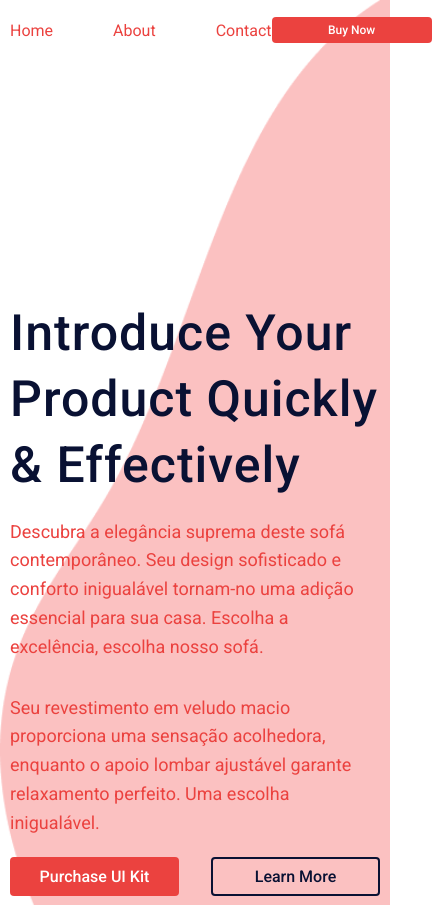
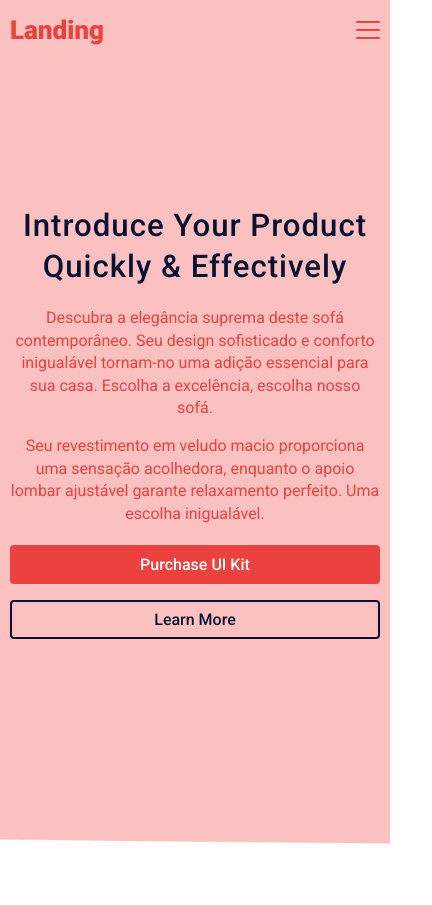
Before and after one commit to viniciusbecaleti/adatech-landing-page-errors, a plain HTML site: page index.html in a window 390 px wide. Shown: the top 905 px of the page, 432 px wide, since content can reach past the window. Drawn offline with nearby package versions, Linux system fonts and the light colour scheme.

Commit message:
feat: responsive

```diff
--- a/index.html
+++ b/index.html
@@ -33,18 +33,24 @@
         <img src="/assets/logo.png" />
       </div>
 
-      <button type="button" class="button button--small">Buy Now</button>
+      <button type="button" class="buynow button button--small">Buy Now</button>
+
+      <button type="button" data-menu="open">
+        <img src="/assets/hamburger.svg" alt="" />
+      </button>
     </div>
   </header>
 
   <main class="content">
     <div class="background">
-      <img src="/assets/background.png" alt="">
+      <img class="desktop" src="/assets/background.png" alt="">
+      <img class="mobile" src="/assets/background-mobile.png" alt="">
     </div>
 
     <div class="container-fluid">
       <div class="introduction">
         <h1>Introduce Your Product Quickly & Effectively</h1>
+
         <div>
           <p>
             Descubra a elegância suprema deste sofá contemporâneo. Seu design sofisticado e conforto inigualável
@@ -55,10 +61,11 @@
             garante relaxamento perfeito. Uma escolha inigualável.
           </p>
         </div>
-       <div class="action">
-        <button type="button" class="button">Purchase UI Kit</button>
-        <a class="button button--secondary" href="#">Learn More</a>
-       </div>
+
+        <div class="action">
+          <button type="button" class="button">Purchase UI Kit</button>
+          <a class="button button--secondary" href="#">Learn More</a>
+        </div>
       </div>
     </div>
   </main>
--- a/style.css
+++ b/style.css
@@ -1,10 +1,10 @@
 /* Reset */
 :root {
-  --primary: #EB423F;
+  --primary: #eb423f;
   --secondary: #091133;
-  --body-background: #FFFFFF;
+  --body-background: #ffffff;
 }
-html{
+html {
   font-size: 6.25%;
 }
 * {
@@ -13,7 +13,11 @@ html{
   box-sizing: border-box;
 }
 
-body, input, select, textarea, button {
+body,
+input,
+select,
+textarea,
+button {
   font-family: "Roboto", sans-serif;
   font-weight: 400;
   font-size: 16rem; /*16 px (padrão do navegador)*/
@@ -51,7 +55,7 @@ button {
 }
 
 .container-fluid {
-  width: calc(100vw - ((100vw - 1284rem) / 2));
+  width: calc(100vw - ((100vw - 1353rem) / 2));
   margin-left: auto;
   padding-inline: 10rem;
 }
@@ -78,6 +82,7 @@ button {
   font-size: 12rem;
   padding: 4rem 12rem;
 }
+
 /*header*/
 .header {
   position: absolute;
@@ -98,33 +103,41 @@ button {
   align-items: center;
 }
 
-.header nav ul{
+.header nav ul {
   display: flex;
   gap: 60rem;
 }
 
-.header .container button{
+.header .container button.buynow {
   min-width: 160rem;
   width: fit-content;
   justify-self: end;
+}
+
+.header button[data-menu="open"] {
+  display: none;
+  width: fit-content;
+  border: none;
+  background: none;
 }
 
 .header .logo {
   display: flex;
   justify-content: center;
 }
-/*content*/
+
+
+/* Content */
 .content {
   position: relative;
 
   height: 100vh;
-  min-height: 1196rem;
 
   display: flex;
   align-items: center;
 }
 
-.background {
+.content .background {
   position: absolute;
   inset: 0;
   z-index: -100;
@@ -133,44 +146,54 @@ button {
   justify-content: end;
 }
 
-.background img {
+.content .background img {
   object-fit: cover;
-  object-position: left;
+  object-position: right;
 }
 
-.introduction {
+.content .background img.mobile {
+  display: none;
+}
+
+.content .introduction {
   max-width: 550rem;
   display: flex;
   flex-direction: column;
   gap: 20rem;
 }
-.introduction h1{
-  color:var(--secondary);
-  font-size: 50rem;
+
+.content .introduction h1 {
+  color: var(--secondary);
+  font-size: clamp(24rem, 8vw, 50rem);
   font-weight: 500;
-  line-height:1.32;
+  line-height: 1.32;
   letter-spacing: 1px;
 }
-.introduction p {
+
+.content .introduction p {
   font-size: 18rem;
   line-height: 1.6;
 }
 
-.introduction p + p{
+.content .introduction p + p {
   margin-top: 32rem;
 }
-.introduction .action{
+
+.content .introduction .action {
   display: flex;
-  gap: 32rem;
+  flex-wrap: wrap;
+  gap: 16rem 32rem;
 }
-.introduction .action .button{
+
+.content .introduction .button {
   width: 100%;
   max-width: 190rem;
 }
+
 /* Footer */
 .footer {
   color: white;
-  background-color: #F78282;
+  background-color: #f78282;
   padding-block: 64rem 32rem;
   margin-top: 100rem;
 }
@@ -216,7 +239,47 @@ button {
   height: 16rem;
 }
 
+/* Resonsivos */
+@media (max-width: 1080px) {
+  .content .container-fluid {
+    display: flex;
+    align-items: center;
+    justify-content: center;
+    text-align: center;
+  }
+
+  .content .background img.desktop {
+    display: none;
+  }
+
+  .content .background img.mobile {
+    display: block;
+  }
+
+  .content .action {
+    justify-content: center;
+  }
+}
+
 @media (max-width: 768px) {
+  .header .container {
+    grid-template-columns: 1fr 1fr;
+  }
+
+  .header nav,
+  .header button:not([data-menu="open"]) {
+    display: none;
+  }
+
+  .header .logo {
+    justify-content: initial;
+}
+
+  .header button[data-menu="open"] {
+    display: block;
+    justify-self: end;
+  }
+
   .footer-top,
   .footer-bottom {
     flex-direction: column;
@@ -228,6 +291,20 @@ button {
   }
 }
 
+@media (max-width: 480px) {
+  .content .introduction p {
+    font-size: 16rem;
+    line-height: 1.4;
+  }
+
+  .content .introduction p + p {
+    margin-top: 16rem;
+  }
+
+  .content .introduction .button {
+    max-width: none;
+  }
+}
 
 /* .header {
     display: flex;
```
Also changed, not shown: assets/background-mobile.png (added), assets/hamburger.svg (added), assets/hero.png (added).
